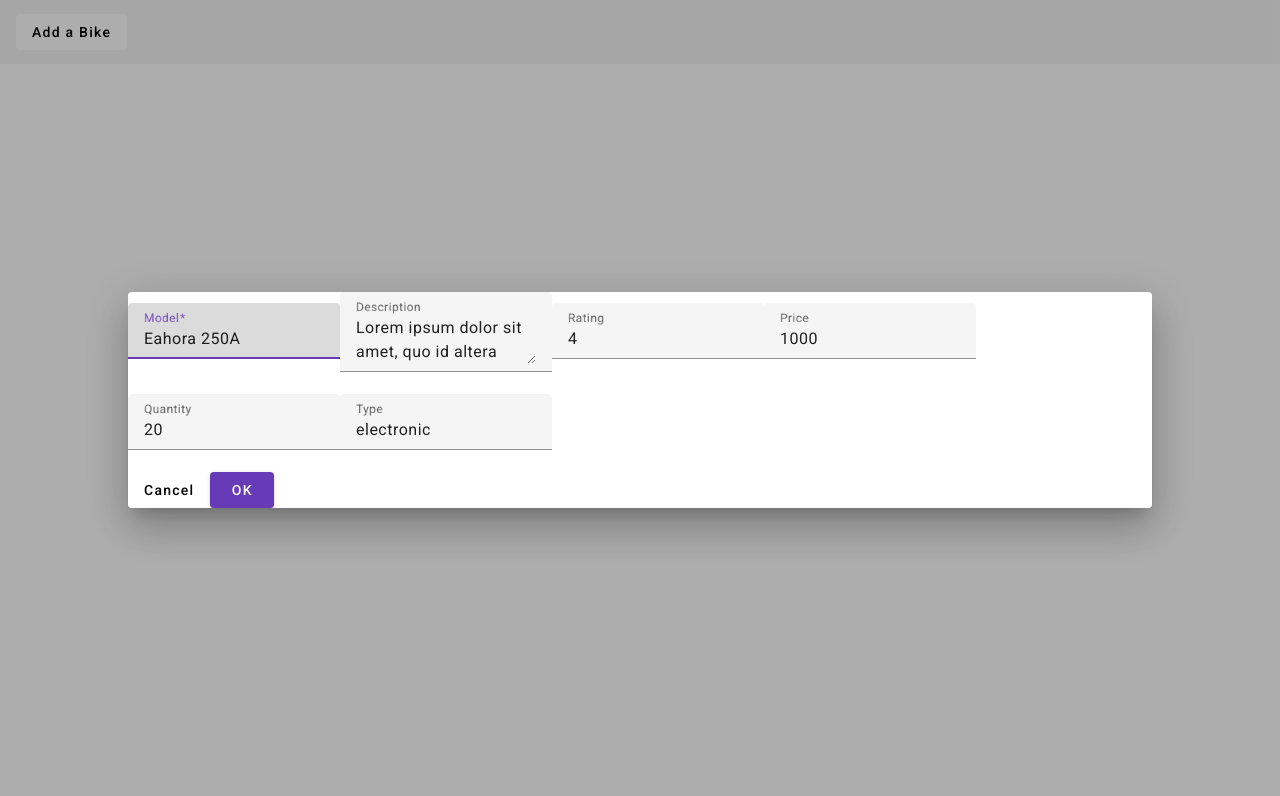
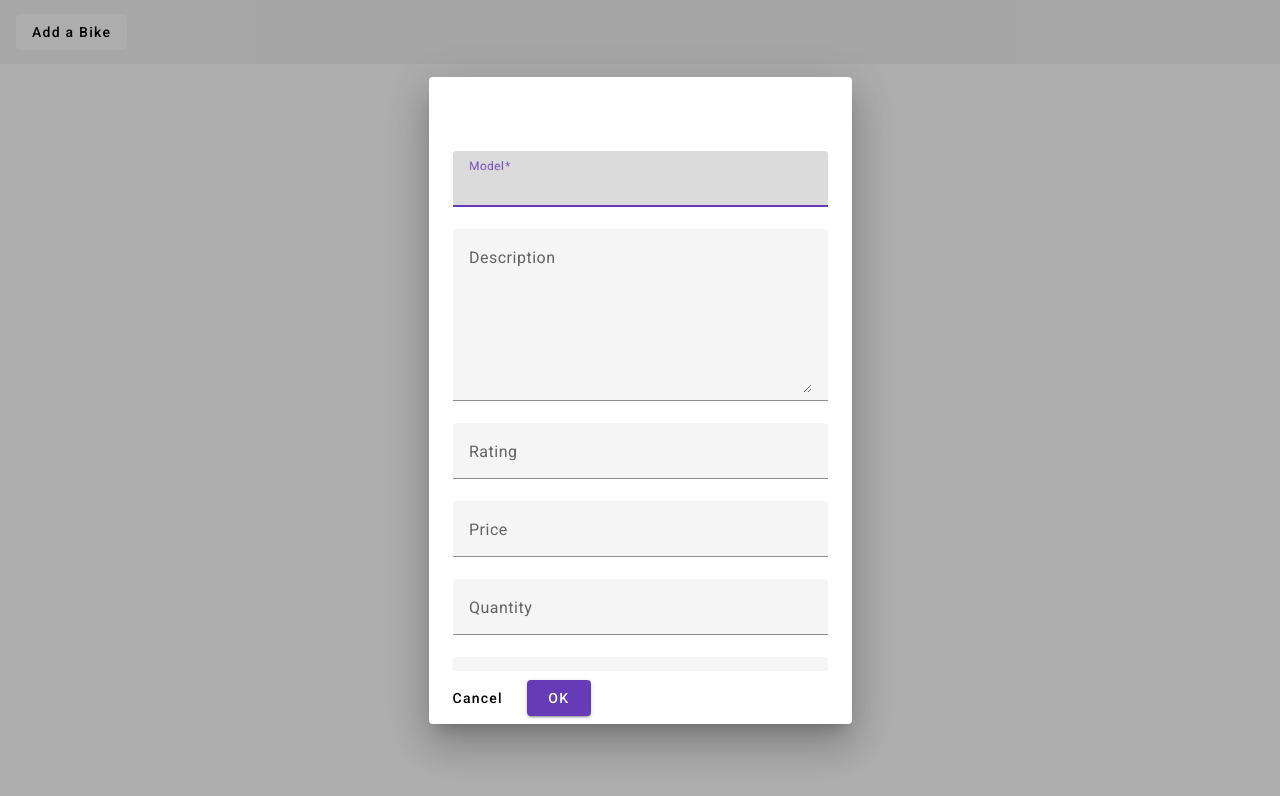
Before and after one commit to antsebastian/bike-app, an Angular app: page /inventory in a window 1280 px wide. Both pictures are taken after a click on the button "Add a Bike". Shown: the top 796 px of the page. Built offline with nearby package versions, Linux system fonts and the light colour scheme.

Commit message:
use enums for now, update dialog layout, add devmode to store

```diff
--- a/src/app/bikes/bike-inventory.component.html
+++ b/src/app/bikes/bike-inventory.component.html
@@ -1,5 +1,5 @@
 <mat-toolbar>
-  <button (click)="addBike()" mat-flat-button>Add a Bike</button>
+  <button (click)="onAddBike()" mat-flat-button>Add a Bike</button>
 </mat-toolbar>
 
 <ng-container *ngIf="bikes$ | async as bikes">
--- a/src/app/bikes/bike-inventory.component.ts
+++ b/src/app/bikes/bike-inventory.component.ts
@@ -3,7 +3,7 @@ import {BikeStoreService} from "./bike-store.service";
 import {Observable} from "rxjs";
 import {IBike} from "./bike.model";
 import {MatDialog} from "@angular/material/dialog";
-import {EditBikeDialogComponent} from "./edit-bike-dialog/edit-bike-dialog.component";
+import {BikeDialogMode, EditBikeDialogComponent} from "./edit-bike-dialog/edit-bike-dialog.component";
 
 @Component({
   selector: 'app-inventory',
@@ -19,10 +19,10 @@ export class BikeInventoryComponent {
     this.bikes$ = store.bikes$;
   }
 
-  addBike() {
+  onAddBike() {
     const dialogRef = this.editDialog.open(EditBikeDialogComponent, {
       data: {
-        mode: 'create',
+        mode: BikeDialogMode.create,
       }
     });
 
@@ -36,7 +36,7 @@ export class BikeInventoryComponent {
   onEditBike(bike: IBike) {
     const dialogRef = this.editDialog.open(EditBikeDialogComponent, {
       data: {
-        mode: 'edit',
+        mode: BikeDialogMode.edit,
         bike: {...bike}
       }
     });
--- a/src/app/bikes/bike-store.service.ts
+++ b/src/app/bikes/bike-store.service.ts
@@ -1,6 +1,6 @@
-import {Injectable} from '@angular/core';
+import {Injectable, isDevMode} from '@angular/core';
 import {BehaviorSubject} from "rxjs";
-import {Bike, IBike} from "./bike.model";
+import {Bike, BikeType, IBike} from "./bike.model";
 
 @Injectable({
   providedIn: 'root'
@@ -58,6 +58,15 @@ export class BikeStoreService {
   }
 
   createBike(): IBike {
+    const bike = new Bike();
+    if (isDevMode()) {
+      bike.model = 'Eahora 250A';
+      bike.description = `Lorem ipsum dolor sit amet, quo id altera minimum appareat. Sale volumus periculis cum no, viderer reprimique pro an. An agam invenire constituam ius, duo stet cibo prompta ea, ne brute noluisse nec. Vim molestie interesset in, vim inimicus aliquando ex. Ut propriae percipit est. An nisl nominavi reprimique mel.`;
+      bike.rating = 4;
+      bike.price = 1000.00;
+      bike.qty = 20;
+      bike.type = BikeType.electronic;
+    }
     return new Bike();
   }
 }
--- a/src/app/bikes/bike.model.ts
+++ b/src/app/bikes/bike.model.ts
@@ -1,4 +1,7 @@
-export type BikeType = 'electronic' | 'manual'
+export enum BikeType {
+  electronic,
+  manual
+};
 
 export interface IBike {
   id?: number;
@@ -23,11 +26,11 @@ export class Bike implements IBike {
 
   constructor(a: Partial<Bike> = {}) {
     this.id = a.id;
-    this.model = a.model || 'Eahora 250A';
-    this.description = a.description || `Lorem ipsum dolor sit amet, quo id altera minimum appareat. Sale volumus periculis cum no, viderer reprimique pro an. An agam invenire constituam ius, duo stet cibo prompta ea, ne brute noluisse nec. Vim molestie interesset in, vim inimicus aliquando ex. Ut propriae percipit est. An nisl nominavi reprimique mel.`;
-    this.rating = a.rating || 4;
-    this.price = a.price || 1000.00;
-    this.qty = a.qty || 20;
-    this.type = a.type || 'electronic';
+    this.model = a.model;
+    this.description = a.description;
+    this.rating = a.rating;
+    this.price = a.price;
+    this.qty = a.qty;
+    this.type = a.type;
   }
 }
--- a/src/app/bikes/edit-bike-dialog/edit-bike-dialog.component.html
+++ b/src/app/bikes/edit-bike-dialog/edit-bike-dialog.component.html
@@ -1,5 +1,8 @@
+<h2 mat-dialog-title>
+</h2>
+<mat-dialog-content>
   <form>
-  <div>
+    <div style="display: flex; flex-flow: column; min-width: 375px;">
       <mat-form-field>
         <mat-label>Model</mat-label>
         <input [(ngModel)]="bike.model" matInput name="model"
@@ -8,7 +11,7 @@
 
       <mat-form-field>
         <mat-label>Description</mat-label>
-      <textarea [(ngModel)]="bike.description" matInput
+        <textarea [(ngModel)]="bike.description" matInput style="height: 140px;"
                   name="description" placeholder="Ex. 750 watts of power"></textarea>
       </mat-form-field>
 
@@ -37,7 +40,8 @@
       </mat-form-field>
     </div>
   </form>
-
-
+</mat-dialog-content>
+<mat-dialog-actions>
   <button (click)="onCancel()" mat-flat-button>Cancel</button>
   <button (click)="onOK()" color="primary" mat-raised-button>OK</button>
+</mat-dialog-actions>
--- a/src/app/bikes/edit-bike-dialog/edit-bike-dialog.component.ts
+++ b/src/app/bikes/edit-bike-dialog/edit-bike-dialog.component.ts
@@ -3,7 +3,7 @@ import {MAT_DIALOG_DATA, MatDialogRef} from "@angular/material/dialog";
 import {IBike} from "../bike.model";
 import {BikeStoreService} from "../bike-store.service";
 
-export type BikeDialogMode = 'create' | 'edit'
+export enum BikeDialogMode { 'create', 'edit'};
 
 @Component({
   selector: 'app-edit-bike-dialog',
@@ -11,7 +11,7 @@ export type BikeDialogMode = 'create' | 'edit'
   styleUrls: ['./edit-bike-dialog.component.scss']
 })
 export class EditBikeDialogComponent {
-  mode: BikeDialogMode = 'create';
+  mode: BikeDialogMode = BikeDialogMode.create;
   bike!: IBike;
 
   constructor(
@@ -21,7 +21,7 @@ export class EditBikeDialogComponent {
   ) {
 
     if (data) {
-      this.mode = data.mode || 'create';
+      this.mode = data.mode || BikeDialogMode.create;
       this.bike = data.bike || this.store.createBike();
     }
   }
```
Lines whose indentation alone changed are shown as unchanged.
